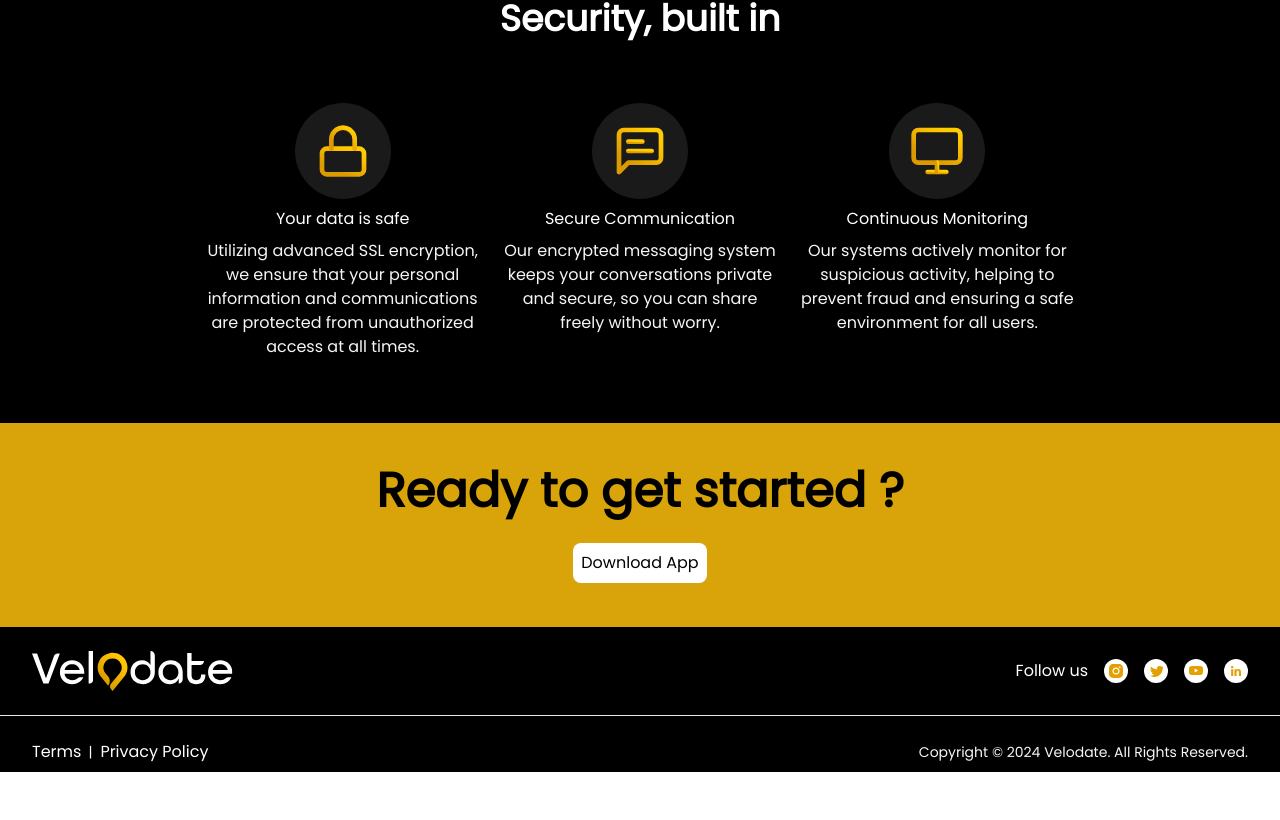
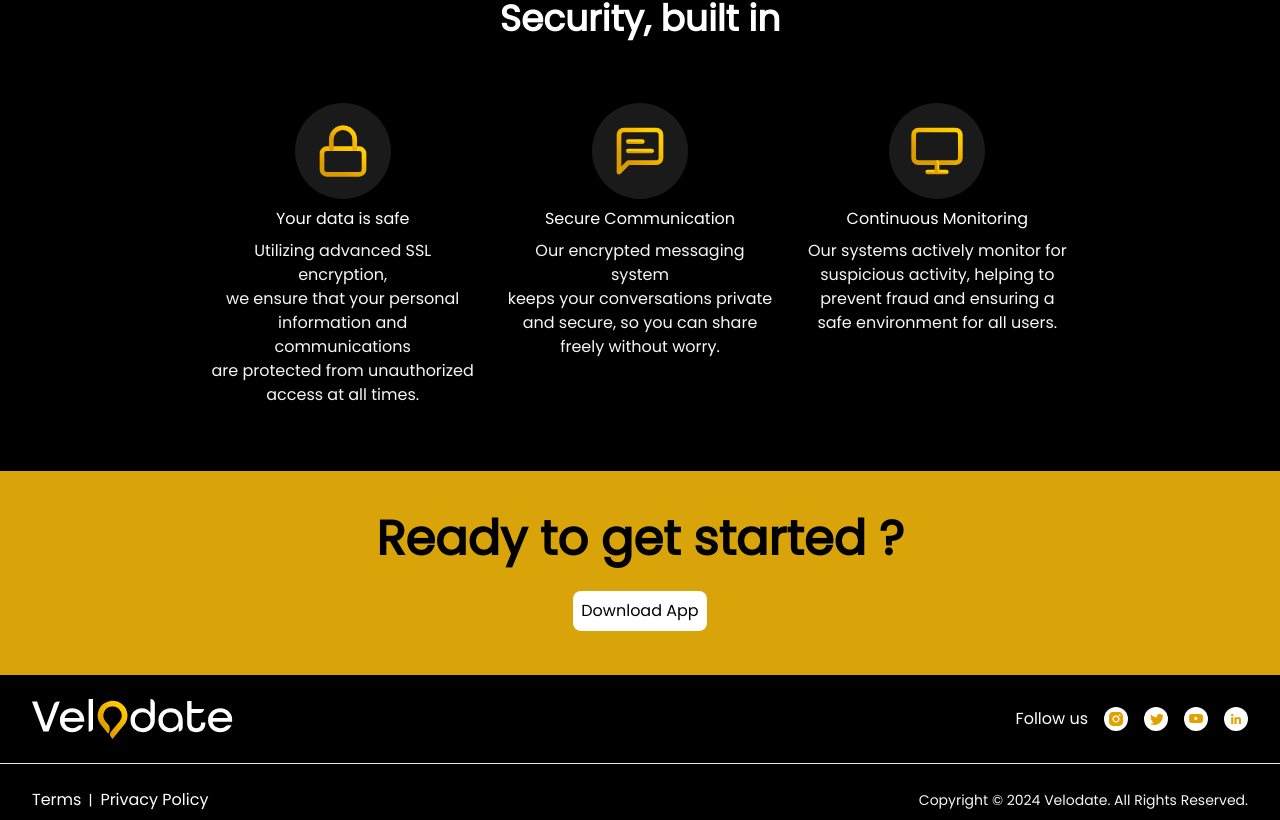
Before and after one commit to Chaitanyarana02/Velodate-website, a React (Vite) app: page / in a window 1280 px wide. Shown: the part 1652-2472 px from the top of the page. Before the commit the page ends 2424 px from the top, so only its background shows below. Built offline with nearby package versions, Linux system fonts and the light colour scheme.

Commit message:
added block aacount

```diff
--- a/src/components/app-policy/page/PrivacyAndPolicyApp.jsx
+++ b/src/components/app-policy/page/PrivacyAndPolicyApp.jsx
@@ -206,7 +206,7 @@ const PrivacyAndPolicyApp = () => {
     <div className="lg:mt-[3%]  md:px-0 text-base px-3  pt-5  lg:p-0">
         <h2 className="text-2xl mt-6">Account Closure</h2>
         <p className="tracking-wide flex text-left font-[500] my-4">
-        If you no longer wish to use the Application or have your information processed by us in order to provide you the service through the Application, you may simply delete your account. All information stored by you will be automatically deleted upon closure of your account. Unless you delete your account and remove yourself from the use of the Application, we will store your information as long as your account is active/open.  </p>
+        To delete the account you need to open the app, go to profile settings and click "Delete Account" button.  </p>
     </div>
     <div className="lg:mt-[3%]  md:px-0 text-base px-3  pt-5  lg:p-0">
         <h2 className="text-2xl mt-6">Lawful Disclosure</h2>
--- a/src/components/footer/PrivacyAndPolicy.jsx
+++ b/src/components/footer/PrivacyAndPolicy.jsx
@@ -206,7 +206,7 @@ const PrivacyAndPolicy = () => {
     <div className="lg:mt-[3%]  md:px-0 text-base px-3  pt-5  lg:p-0">
         <h2 className="text-2xl mt-6">Account Closure</h2>
         <p className="tracking-wide flex text-left font-[500] my-4">
-        If you no longer wish to use the Application or have your information processed by us in order to provide you the service through the Application, you may simply delete your account. All information stored by you will be automatically deleted upon closure of your account. Unless you delete your account and remove yourself from the use of the Application, we will store your information as long as your account is active/open.  </p>
+        To delete the account you need to open the app, go to profile settings and click "Delete Account" button.  </p>
     </div>
     <div className="lg:mt-[3%]  md:px-0 text-base px-3  pt-5  lg:p-0">
         <h2 className="text-2xl mt-6">Lawful Disclosure</h2>
--- a/src/components/landing-page/pages/Safety.jsx
+++ b/src/components/landing-page/pages/Safety.jsx
@@ -17,9 +17,9 @@ const Safety = () => {
             <p className="text-[#FFFFFF] font-medium text-center">
               Your data is safe
             </p>
-            <p className="text-[#F6F6F6] font-normal text-base text-center">
-              Utilizing advanced SSL encryption,<br/> we ensure that your personal<br/>
-              information and communications <br/>are protected from unauthorized <br/>
+            <p className="text-[#F6F6F6] font-normal text-base text-center px-3 ">
+              Utilizing advanced SSL encryption,<br className="hidden sm:hidden md:block " /> we ensure that your personal<br className="hidden sm:hidden md:block " />
+              information and communications <br className="hidden sm:hidden md:block " />are protected from unauthorized <br className="hidden sm:hidden md:block " />
               access at all times.
             </p>
           </div>
@@ -29,9 +29,9 @@ const Safety = () => {
             <p className="text-[#FFFFFF] font-medium text-center">
               Secure Communication
             </p>
-            <p className="text-[#F6F6F6] font-normal text-base text-center">
-              Our encrypted messaging system <br/> keeps your conversations private<br/>
-              and secure, so you can share <br/> freely without worry.
+            <p className="text-[#F6F6F6] font-normal text-base text-center px-3 ">
+              Our encrypted messaging system <br className="hidden sm:hidden md:block " /> keeps your conversations private<br className="hidden sm:hidden md:block " />
+              and secure, so you can share <br className="hidden sm:hidden md:block " /> freely without worry.
             </p>
           </div>
 
@@ -40,8 +40,8 @@ const Safety = () => {
             <p className="text-[#FFFFFF] font-medium text-center">
               Continuous Monitoring
             </p>
-            <p className="text-[#F6F6F6] font-normal text-base text-center">
-              Our systems actively monitor for <br/> suspicious activity, helping to <br/>
+            <p className="text-[#F6F6F6] font-normal text-base text-center  px-3 ">
+              Our systems actively monitor for <br className="hidden sm:hidden md:block " /> suspicious activity, helping to <br className="hidden sm:hidden md:block " />
               prevent fraud and ensuring a safe  environment for all users.
             </p>
           </div>
```
Also changed, not shown: 5 other files (tests, documents, lock files or other folders).
